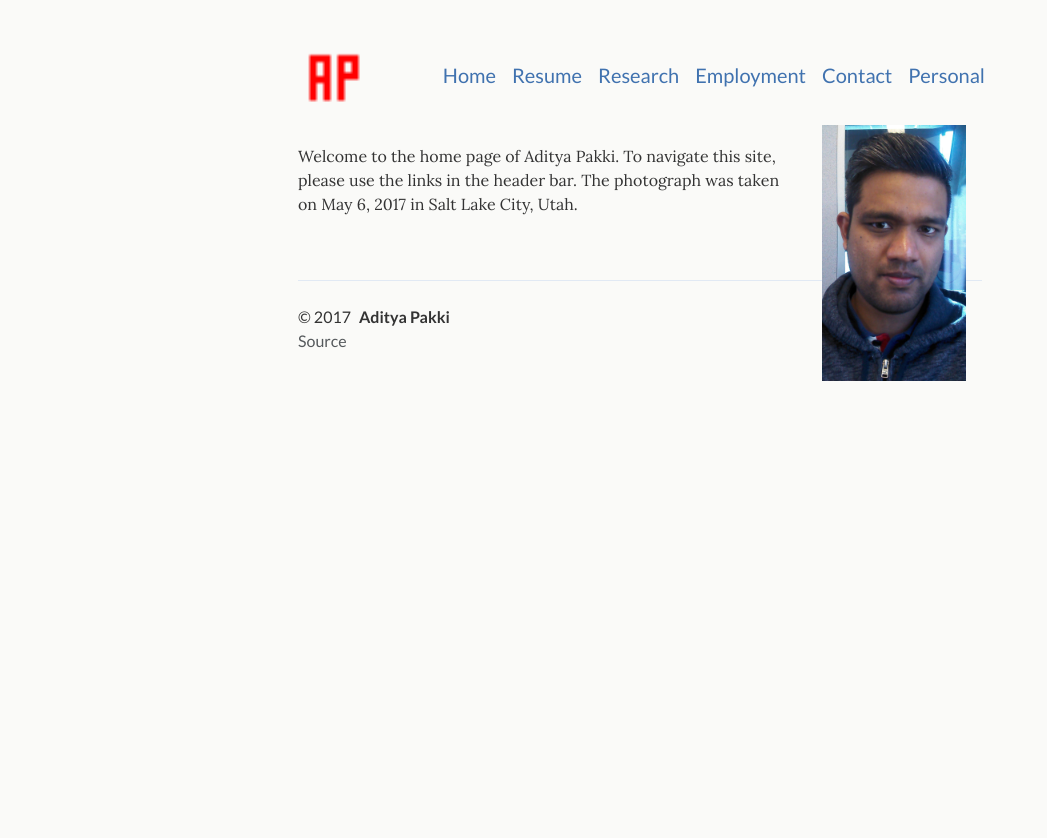
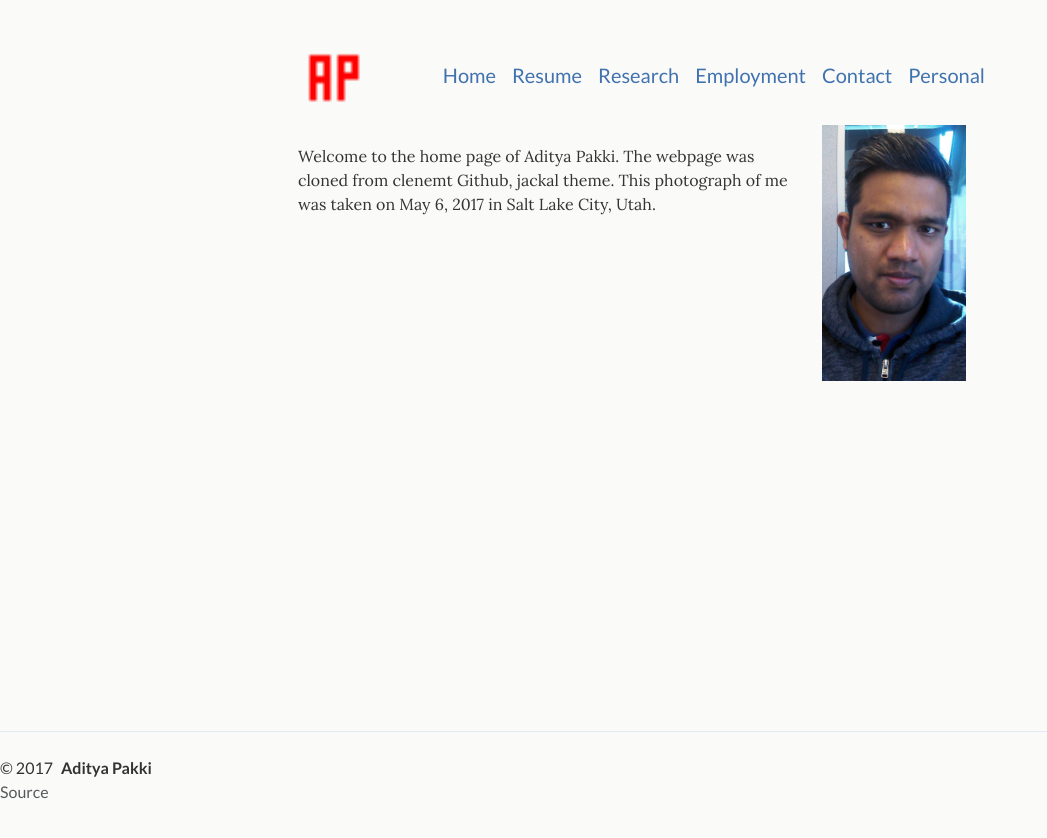
Before and after one commit to adityapakki/adityapakki.github.io, a Jekyll site: the page built from index.html, in a window 1280 px wide. Shown: the top 838 px of the page, without its empty margins (0-1047 px from the left). Built offline with Jekyll 4.4.1, drawn with Linux system fonts in a browser that asks for light colours.

```diff
--- a/_sass/_site.scss
+++ b/_sass/_site.scss
@@ -106,6 +106,10 @@
 // SITE FOOTER ====================================
 
 .site-footer {
+  position:fixed;
+  bottom:0;
+  left:0;
+  right:0;
   margin: 4rem 0 6rem;
   padding-top: $spacer1;
   font-family: $font-heading;
--- a/index.html
+++ b/index.html
@@ -6,6 +6,6 @@
 <figure class="site-profile">
     <img src="{{ site.baseurl }}/assets/img/profile.jpg">
 </figure>
-Welcome to the home page of Aditya Pakki. To navigate this site, please use the links in the header bar.
-The photograph was taken on May 6, 2017 in Salt Lake City, Utah.
+Welcome to the home page of Aditya Pakki. The webpage was cloned from clenemt Github, jackal theme.
+This photograph of me was taken on May 6, 2017 in Salt Lake City, Utah.
 </p>
```
Also changed, not shown: _pages/about.md (+1 -1 lines).
